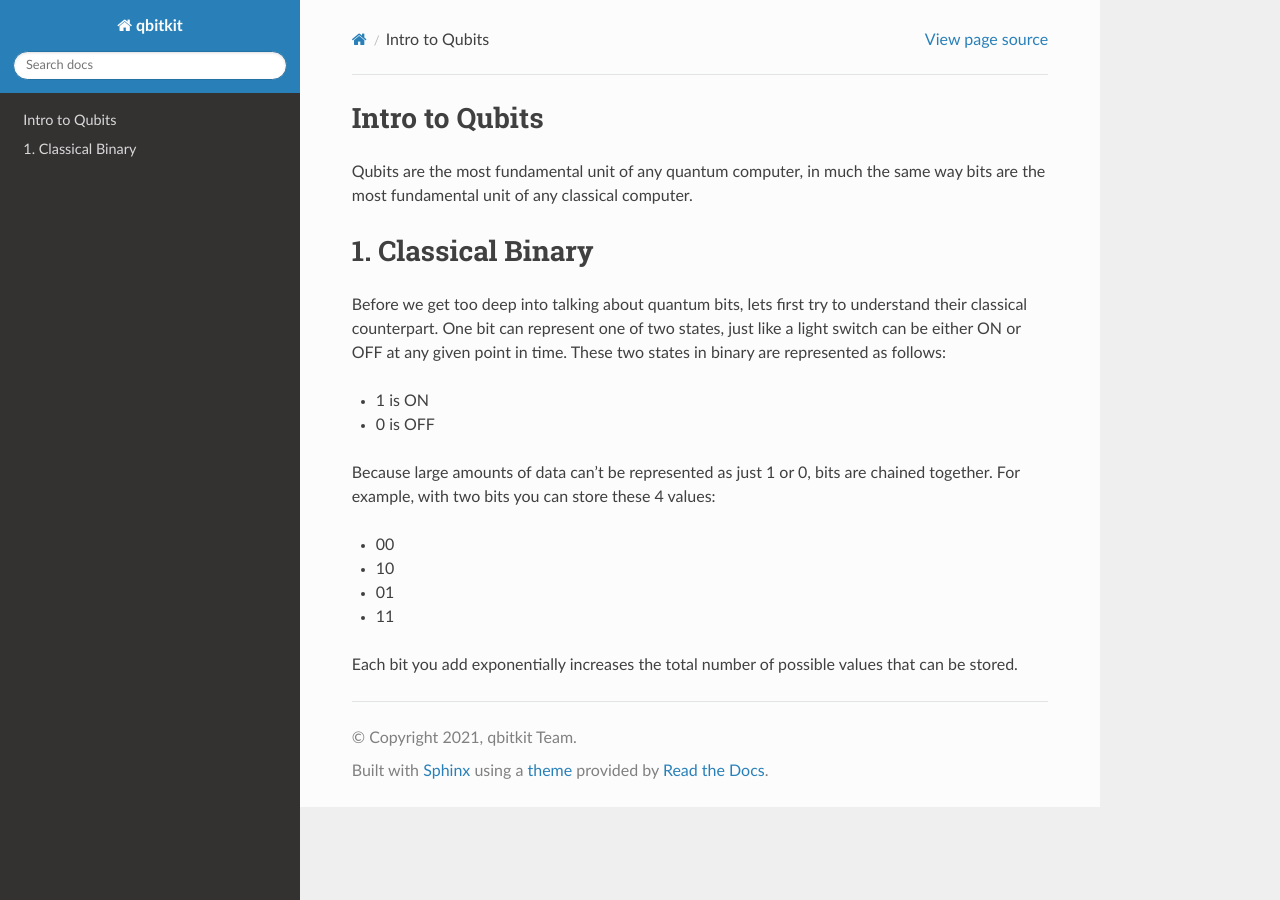
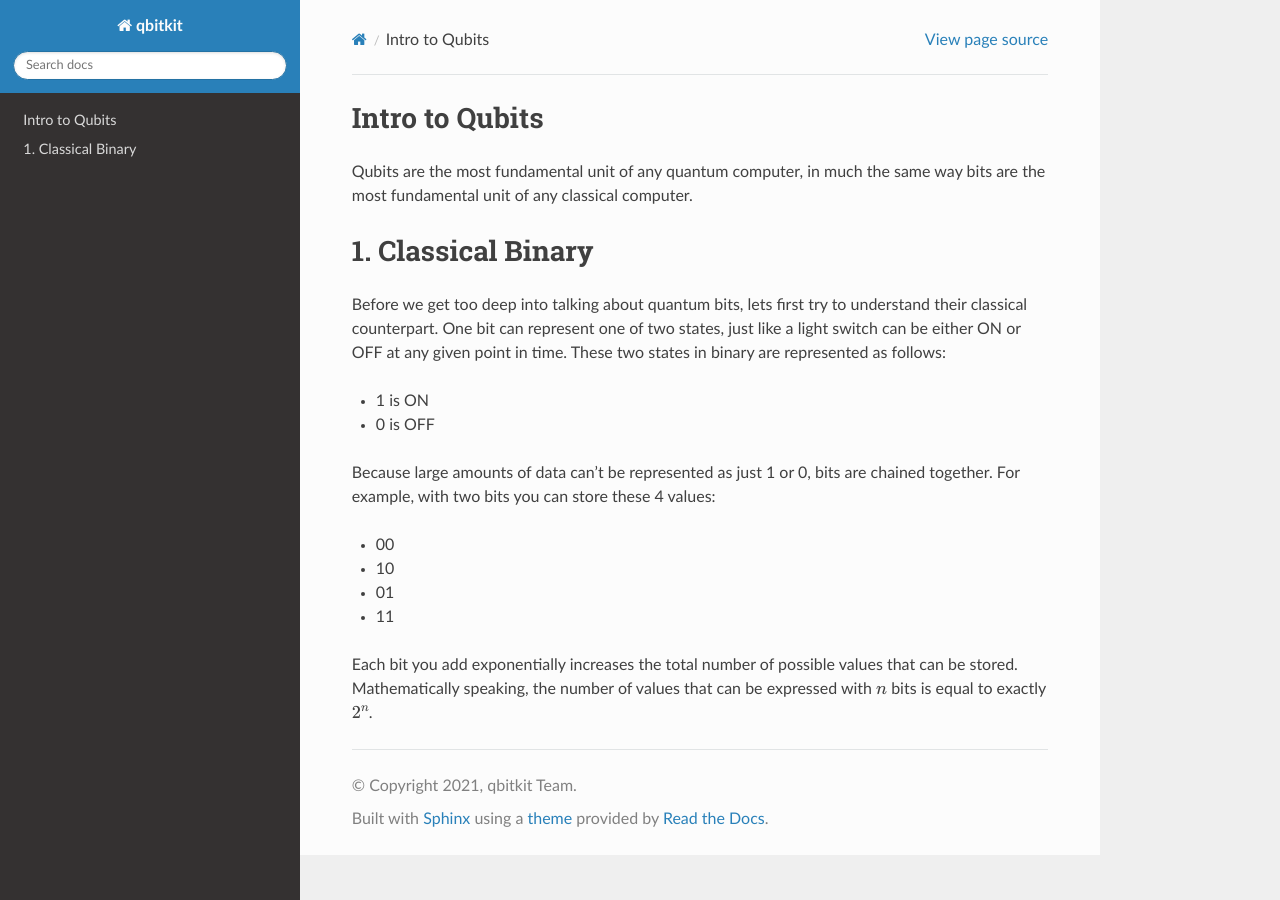
Before and after one commit to qbitkit/qbitkit, a Sphinx documentation site: the page built from doc/sphinx/qubit.rst, in a window 1280 px wide. Built offline with Sphinx 7.4.7 and the Read the Docs theme 2.0.0, drawn with Linux system fonts in a browser that asks for light colours.

Commit message:
:new: Add a Sentence to a description

```diff
--- a/doc/sphinx/qubit.rst
+++ b/doc/sphinx/qubit.rst
@@ -23,4 +23,5 @@ For example, with two bits you can store these 4 values:
 * 11
 
 Each bit you add exponentially increases the total number of possible values that
-can be stored.
+can be stored. Mathematically speaking, the number of values that can be expressed
+with :math:`n` bits is equal to exactly :math:`2^{n}`.
```
